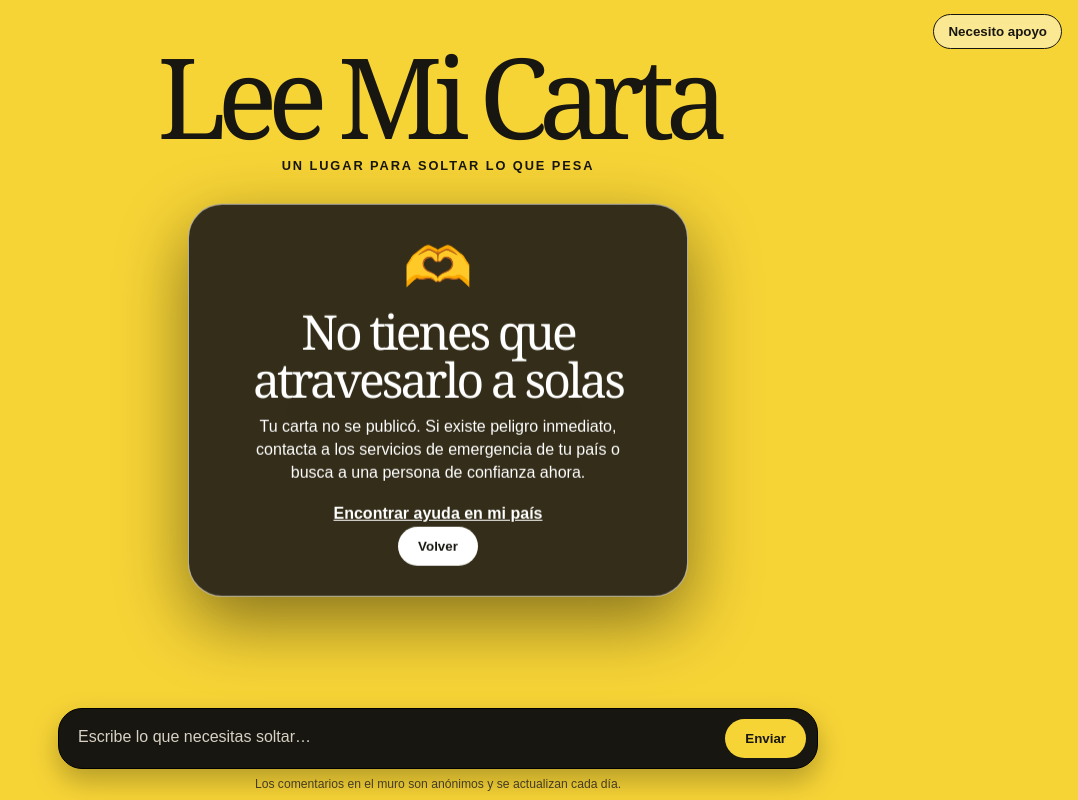
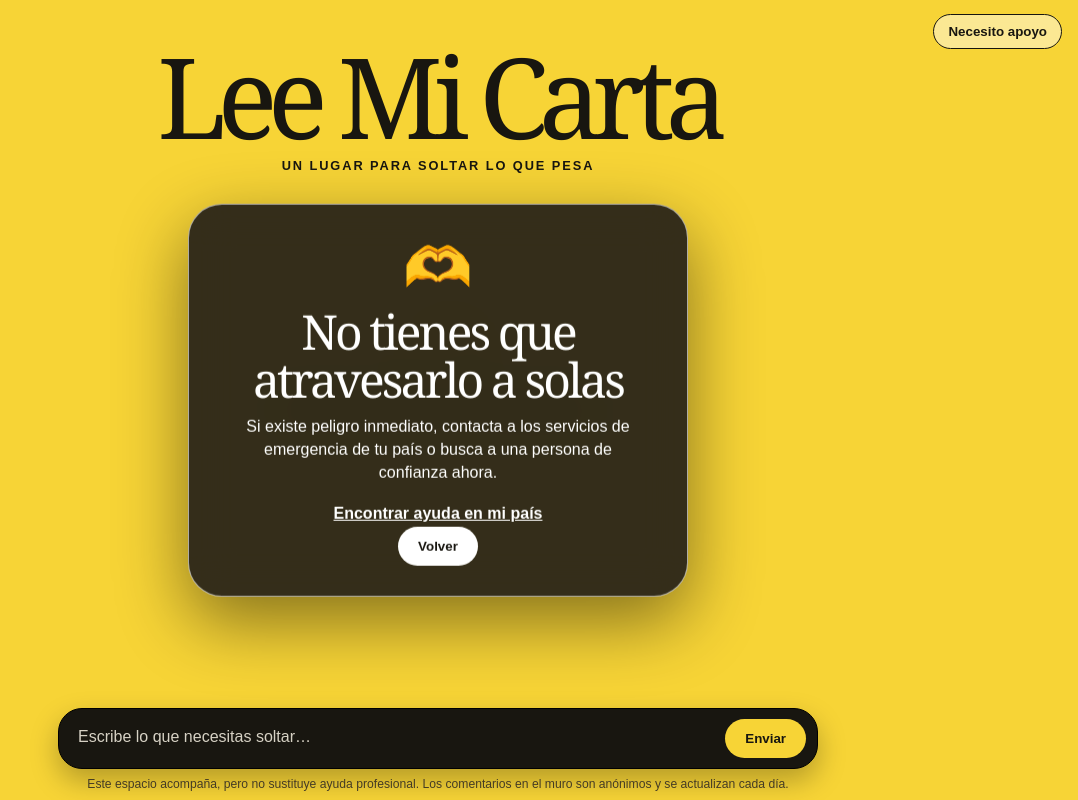
Before and after one commit to kramiro/testing_sites, a plain HTML site: page dist/index.html in a window 1280 px wide. Both pictures are taken after a click on the button "Necesito apoyo". Shown: the whole page, without its empty margins (202-1280 px from the left). Drawn offline with Linux system fonts and the light colour scheme; no server answers.

Commit message:
Update index.html

```diff
--- a/dist/index.html
+++ b/dist/index.html
@@ -618,7 +618,7 @@ dialog::backdrop{
     </form>
 
     <p class="notice">
-      Los comentarios en el muro son anónimos y se actualizan cada día.
+      Este espacio acompaña, pero no sustituye ayuda profesional. Los comentarios en el muro son anónimos y se actualizan cada día.
     </p>
   </div>
 
@@ -654,7 +654,7 @@ dialog::backdrop{
     <h2>No tienes que atravesarlo a solas</h2>
 
     <p id="crisisText">
-      Tu carta no se publicó. Si existe peligro inmediato,
+      Si existe peligro inmediato,
       contacta a los servicios de emergencia de tu país o
       busca a una persona de confianza ahora.
     </p>
```
